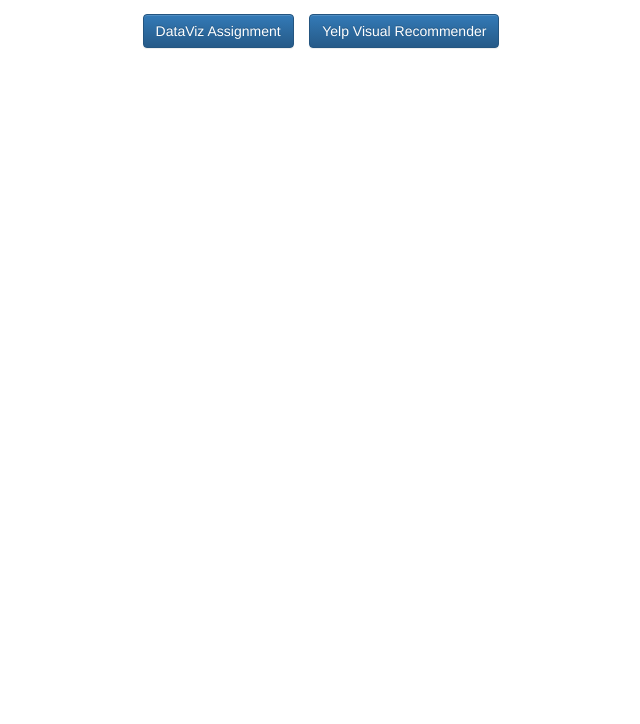
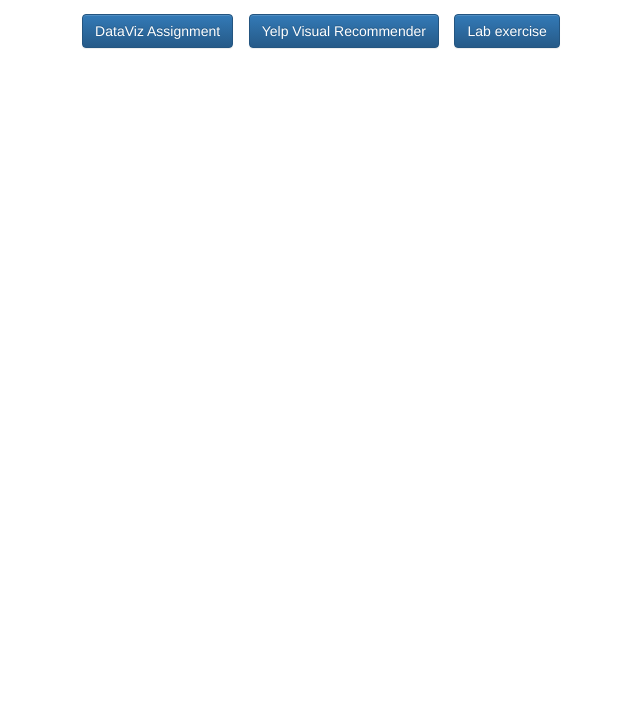
Before and after one commit to pramodh-natarajan/pramodhn.github.io, a plain HTML site: page index.html in a window 1280 px wide. Shown: the part 76-800 px from the top of the page, without its empty margins (319-959 px from the left). Drawn offline with nearby package versions, Linux system fonts and the light colour scheme.

Commit message:
update index.html to add lab exercise code

```diff
--- a/index.html
+++ b/index.html
@@ -12,7 +12,8 @@
         <h1><strong>Pramodh Natarajan</strong></h1><br>
 
         <a type="button" class="btn btn-primary" href="DataVizAssign/index.html">DataViz Assignment</a>&nbsp;&nbsp;&nbsp;
-        <a type="button" class="btn btn-primary" href="DataVizProject/index.html">Yelp Visual Recommender</a><br><br>
+        <a type="button" class="btn btn-primary" href="DataVizProject/index.html">Yelp Visual Recommender</a>&nbsp;&nbsp;&nbsp;
+        <a type="button" class="btn btn-primary" href="DataVizLab/index.html">Lab exercise</a><br><br>
 
     </div></div>
 </body>
```
